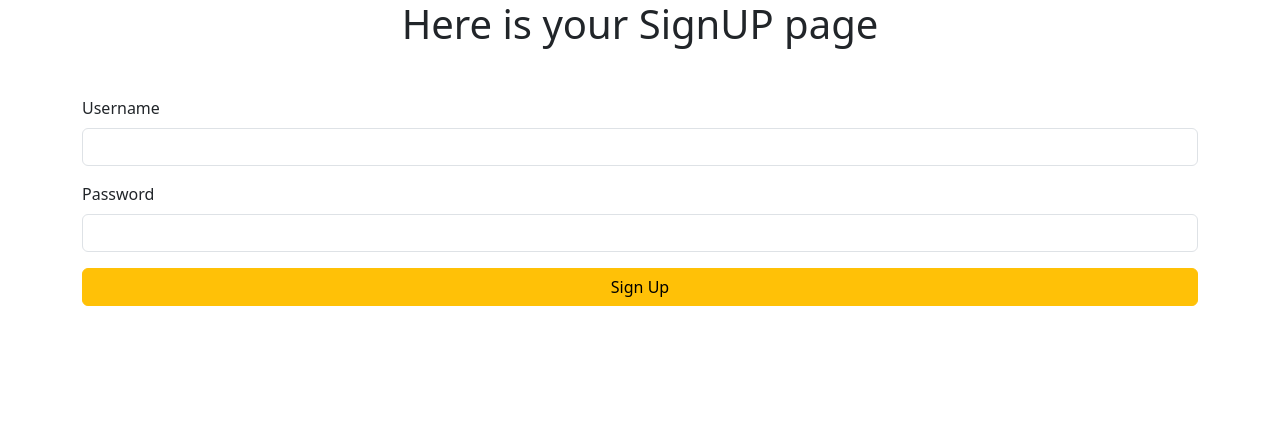
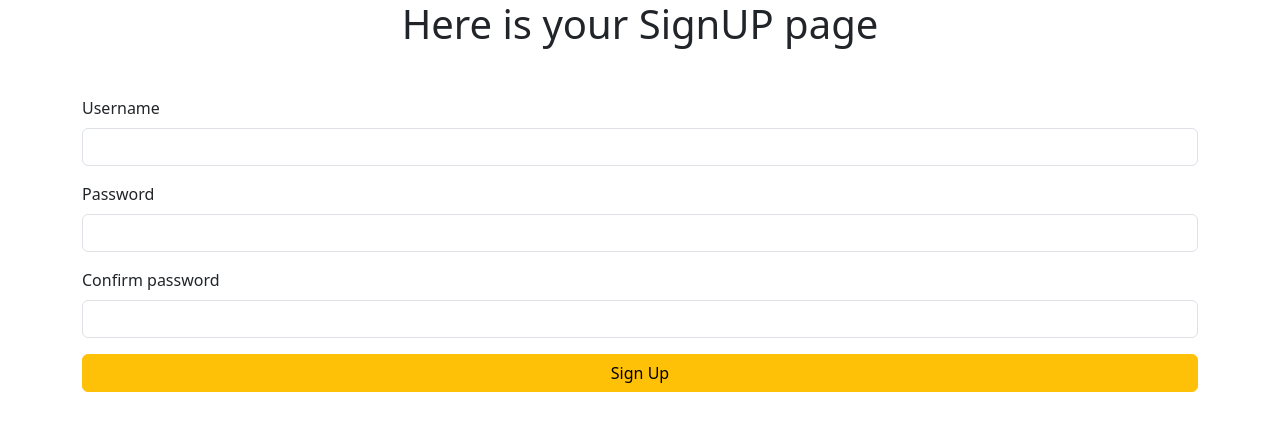
Before and after one commit to Raktimb98/PHP, a PHP site: page /sign.php in a window 1280 px wide. Shown: the top 431 px of the page. Run offline with PHP 8.4, Linux system fonts and the light colour scheme.

Commit message:
Confirm Password

```diff
--- a/AccessPoint/sign.php
+++ b/AccessPoint/sign.php
@@ -1,39 +1,51 @@
 <?php
 $success = 0;
 $user = 0;
+$invalid = 0;
+
 if ($_SERVER['REQUEST_METHOD'] == 'POST') {
     include 'connect.php';
-    $username = $_POST['username'];
-    $password = $_POST['password'];
-    // $sql = "insert into `registration`(username,password) values('$username','$password')";
-    // $result = mysqli_query($connect, $sql);
-    // if ($result) {
-    //     echo "Data inserted successfully";
-    // } else {
-    //     die(mysqli_error($connect));
-    // }
 
-    $sql = "Select * from `registration` where username='$username'";
-    $result = mysqli_query($connect, $sql);
-    if ($result) {
-        $num = mysqli_num_rows($result);
-        if ($num > 0) {
-            // echo "User already exist";
-            $user = 1;
+    // Sanitize and retrieve inputs
+    $username = mysqli_real_escape_string($connect, trim($_POST['username']));
+    $password = trim($_POST['password']);
+    $cpassword = trim($_POST['cpassword']);
+
+    // Check if user already exists
+    $sql = "SELECT * FROM `registration` WHERE username = ?";
+    $stmt = $connect->prepare($sql);
+    $stmt->bind_param("s", $username);
+    $stmt->execute();
+    $result = $stmt->get_result();
+
+    if ($result->num_rows > 0) {
+        $user = 1;
+    } else {
+        if ($password === $cpassword) {
+            // Hash the password
+            $hashed_password = password_hash($password, PASSWORD_DEFAULT);
+
+            // Insert new user
+            $sql = "INSERT INTO `registration` (username, password) VALUES (?, ?)";
+            $stmt = $connect->prepare($sql);
+            $stmt->bind_param("ss", $username, $hashed_password);
+
+            if ($stmt->execute()) {
+                $success = 1;
+                // Redirect to login page
+                // header('Location: login.php');
+            } else {
+                $invalid = 1;
+            }
         } else {
-            $sql = "insert into `registration`(username,password) values('$username','$password')";
-            $result = mysqli_query($connect, $sql);
-            if ($result) {
-                // echo "Sign Up successful";
-                $success = 1;
-                header('location:login.php');
-            } else {
-                die(mysqli_error($connect));
-            }
+            $invalid = 1; // Passwords don't match
         }
     }
+    $stmt->close();
+    $connect->close();
 }
 ?>
+
 <!DOCTYPE html>
 <html lang="en">
 
@@ -49,6 +61,14 @@ if ($_SERVER['REQUEST_METHOD'] == 'POST') {
     if ($user) {
         echo '<div class="alert alert-danger alert-dismissible fade show" role="alert">
     <strong>Error </strong> User already exist
+    <button type="button" class="btn-close" data-bs-dismiss="alert" aria-label="Close"></button>
+    </div>';
+    }
+    ?>
+    <?php
+    if ($invalid) {
+        echo '<div class="alert alert-danger alert-dismissible fade show" role="alert">
+    <strong>Error </strong> Check the password
     <button type="button" class="btn-close" data-bs-dismiss="alert" aria-label="Close"></button>
     </div>';
     }
@@ -72,6 +92,10 @@ if ($_SERVER['REQUEST_METHOD'] == 'POST') {
                 <label for="exampleInputPassword1" class="form-label">Password</label>
                 <input type="password" class="form-control" name="password">
             </div>
+            <div class="mb-3">
+                <label for="exampleInputPassword1" class="form-label">Confirm password</label>
+                <input type="password" class="form-control" name="cpassword">
+            </div>
             <button type="submit" class="btn btn-warning w-100">Sign Up</button>
         </form>
     </div>
```
